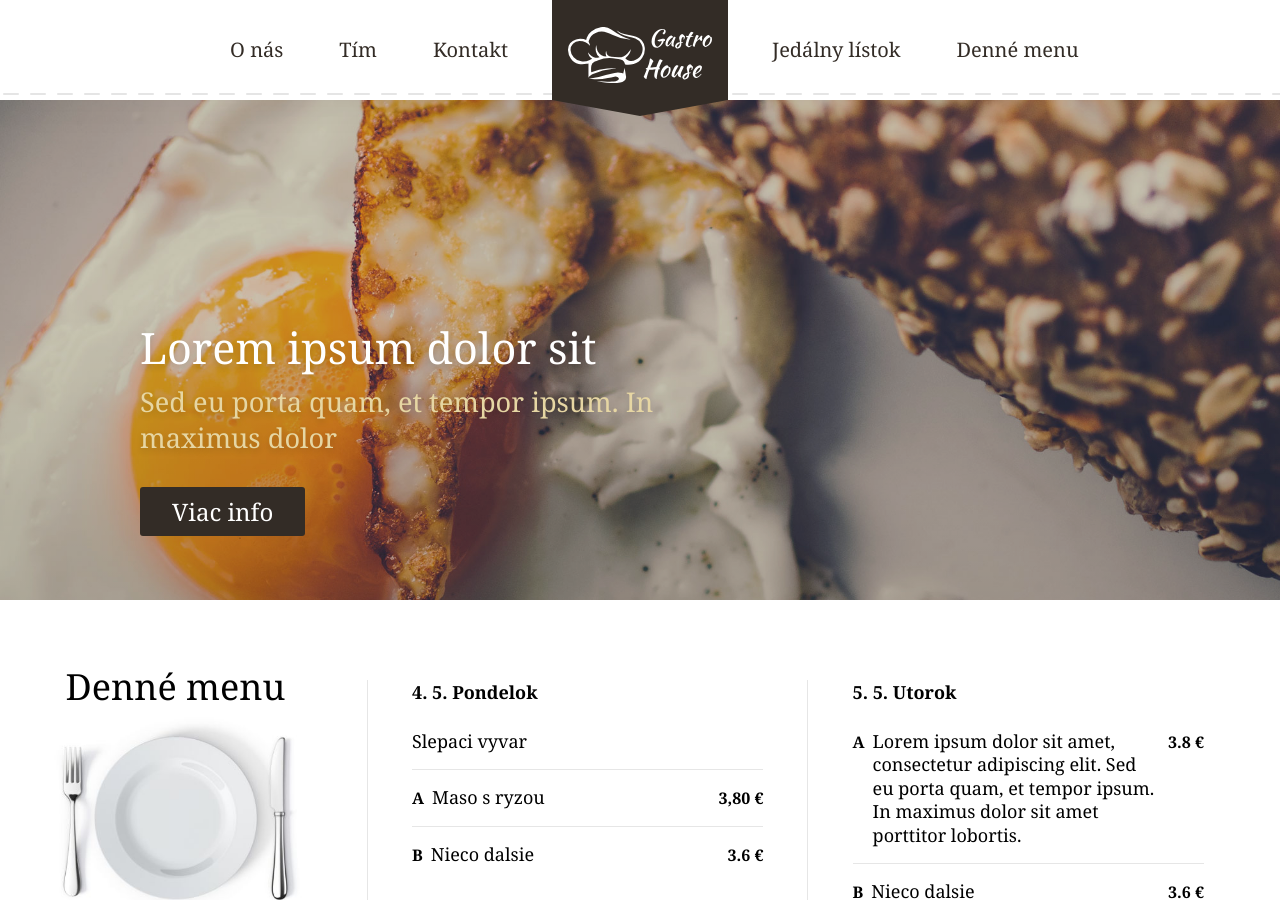
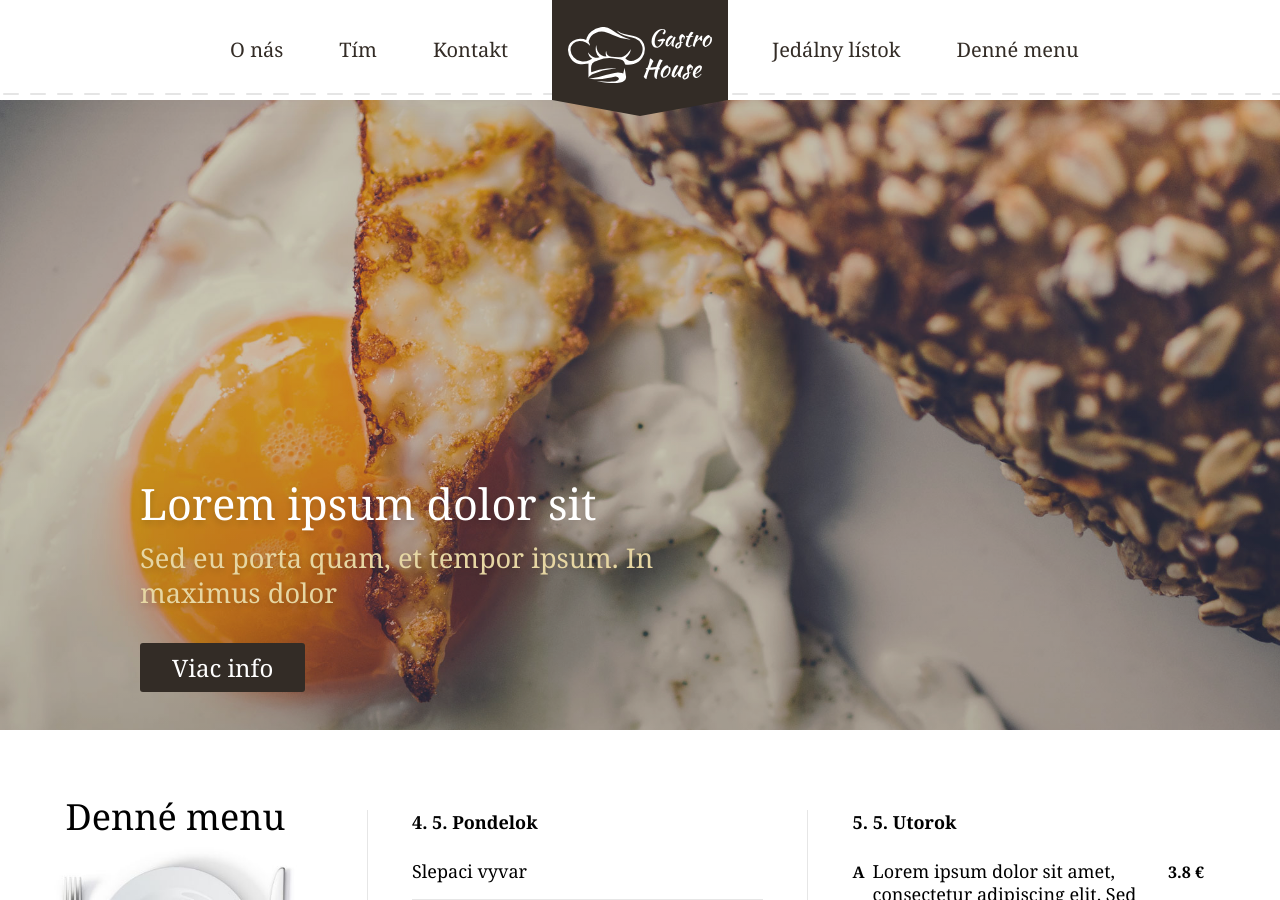
Before and after one commit to gastrohouse/web, a Jekyll site: the page built from _pages/home.html, in a window 1280 px wide and 900 px high. Built offline with Jekyll 4.4.1, drawn with Linux system fonts in a browser that asks for light colours.

Commit message:
fixed browser issues (ie)

```diff
--- a/assets/style.scss
+++ b/assets/style.scss
@@ -32,7 +32,7 @@ header .logo img{width:6rem;}
 header .logo:hover{background:#4D4239;}
 header .logo:focus{outline:2px solid #E6D6A3;outline-style:dashed;outline-offset:-4px;}
 
-header .hamburger{padding:1rem;height:100%;display:flex;align-items:center;z-index:1;transition:background 0.25s ease;}
+header .hamburger{padding:1rem;height:100%;display:flex;align-items:center;z-index:1;transition:background 0.25s ease;order:1;}
 header .hamburger span{display:block;background:#332C26;width:1.875rem;height:0.1875rem;border-radius:0.1875rem;position:relative;}
 header .hamburger span:before{content:"";display:block;background:#332C26;width:1.875rem;height:0.1875rem;border-radius:0.1875rem;position:absolute;top:-0.375rem;left:0;}
 header .hamburger span:after{content:"";display:block;background:#332C26;width:1.875rem;height:0.1875rem;border-radius:0.1875rem;position:absolute;bottom:-0.375rem;left:0;}
@@ -57,7 +57,7 @@ header{height:6.25rem;}
 header .hamburger{display:none;}
 header .logo{display:none;}
 header .shield{display:none;}
-header .offsite{transform:none;position:relative;margin:0 auto;max-width:75rem;width:100%;padding:0;background:none;overflow-y:initial;transition:none;display:flex;justify-content:center;}
+header .offsite{transform:none;position:relative;margin:0 auto;max-width:75rem;width:100%;padding:0;background:none;overflow-y:inherit;transition:none;display:flex;justify-content:center;}
 header .offsite .logo{display:flex;position:relative;transition:none;}
 header .offsite .logo:after{content:"";width:0;height:0;border-left: 5.5rem solid transparent;border-right: 5.5rem solid transparent;border-top:1rem solid #332C26;position:absolute;top:100%;left:0;right:0;}
 header .offsite .logo:hover:after{border-top-color:#4D4239;}
@@ -80,26 +80,25 @@ header{background:none;box-shadow:none;height:2cm;position:relative;}
 header .logo{width:100%;justify-content:center;}
 }
 
-.intro{position:relative;min-height:18rem;max-height:37rem;display:flex;align-items:center;justify-content:center;text-align:center;padding:3rem 1rem;}
+.intro{position:relative;height:50vh;min-height:20rem;display:flex;align-items:center;justify-content:center;text-align:center;padding:3rem 1rem;}
 .intro:before{content:"";position:absolute;top:0;left:0;bottom:0;right:0;background:rgba(0,0,0,0.3);z-index:-1;}
 .intro:after{content:"";position:absolute;top:0;left:0;bottom:0;right:0;background:linear-gradient(0deg,rgba(0,0,0,0.5) 0%,rgba(0,0,0,0) 70%);z-index:-2;opacity:0.5;}
-.intro img{position:absolute;top:0;left:0;right:0;bottom:0;width:100%;height:100%;z-index:-3;object-fit:cover;object-position:50% 50%;}
-.intro > div > div{max-width:25rem;margin:0 auto;}
+.intro img{display:block;position:absolute;top:0;left:0;right:0;bottom:0;z-index:-3;width:100%;height:100%;object-fit:cover;}
+.intro > div{max-width:25rem;}
 .intro h2{font-size:2rem;font-weight:400;color:#ffffff;line-height:1.3;margin:0 0 0.5rem 0;text-shadow:0 3px 6px rgba(0,0,0,0.15);}
 .intro p{font-size:1.375rem;color:#E6D6A3;line-height:1.3;text-shadow:0 3px 6px rgba(0,0,0,0.15);}
 .intro a{display:block;max-width:10rem;text-decoration:none;background:#E6D6A3;color:#332C26;padding:0.5rem 2rem;border-radius:3px;font-size:1.25rem;margin:1.5rem auto 0 auto;text-align:center;}
-
 .intro a:focus{outline:2px dashed #E6D6A3;outline-offset:4px;}
 
 @media screen and (min-width:70rem) {
-.intro{text-align:left;min-height:31.25rem;align-items:flex-end;padding:5% 0;}
+.intro{text-align:left;align-items:flex-end;padding:3% 0;height:70vh;min-height:30rem;}
 .intro:before{background:rgba(0,0,0,0.2);}
 .intro:after{background:linear-gradient(0deg,rgba(0,0,0,0.2) 0%,rgba(0,0,0,0) 60%);}
-.intro > div{max-width:62.5rem;flex:1 1 auto;margin:0 auto;}
-.intro > div > div{margin:0;max-width:60%;}
+.intro > div{max-width:62.5rem;flex:1 1 100%;}
+.intro > div > div{max-width:60%;}
 .intro h2{font-size:3rem;font-size:calc(1.5vw + 1.5rem);}
 .intro p{font-size:1.6875rem;font-size:calc(1.5vw + 0.5rem);}
-.intro a{margin:2rem 0 0 0;font-size:1.5rem;background:#332C26;color:#ffffff;max-width:initial;display:inline-block;}
+.intro a{display:inline-block;margin:2rem 0 0 0;font-size:1.5rem;background:#332C26;color:#ffffff;max-width:inherit;}
 }
 
 @media print {
```
